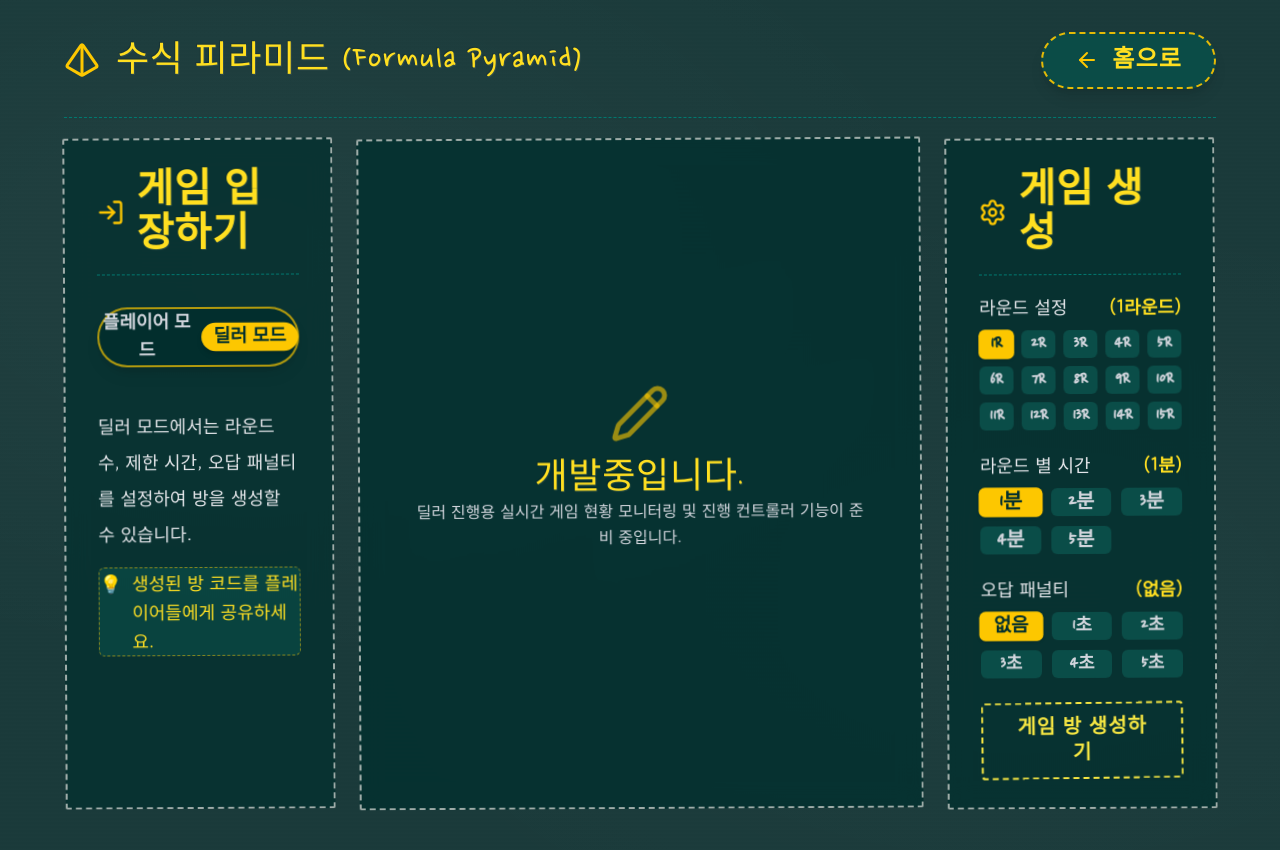
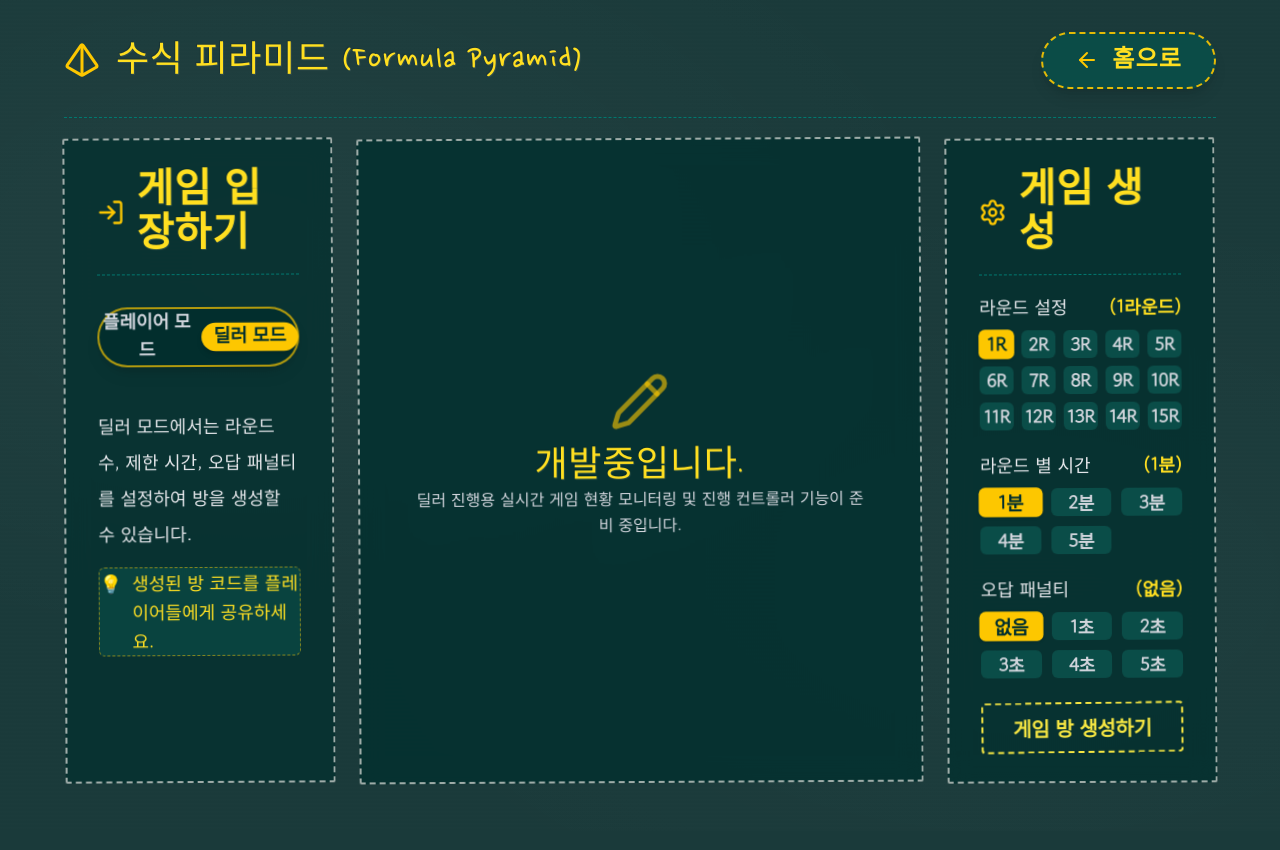
Before and after one commit to rlawlsdnjs78-infinity/infinitymath, a Next.js app: page /formula-pyramid in a window 1280 px wide. Both pictures are taken after a click on the button "딜러 모드". Shown: the top 850 px of the page. Built offline with nearby package versions, Linux system fonts and the light colour scheme.

Commit message:
fix: match font family of dealer mode setting buttons to var(--font-body)

```diff
--- a/src/app/formula-pyramid/page.tsx
+++ b/src/app/formula-pyramid/page.tsx
@@ -821,7 +821,7 @@ export default function FormulaPyramidPage() {
                                 ? "bg-yellow-400 text-teal-950 shadow scale-105"
                                 : "bg-teal-900/90 text-gray-300 hover:bg-teal-800"
                             }`}
-                            style={{ fontFamily: "var(--font-chalk)" }}
+                            style={{ fontFamily: "var(--font-body)", letterSpacing: "-0.015em" }}
                           >
                             {r}R
                           </button>
@@ -843,12 +843,12 @@ export default function FormulaPyramidPage() {
                             key={t}
                             type="button"
                             onClick={() => setSelectedTime(t)}
-                            className={`py-2.5 text-lg sm:text-xl font-extrabold rounded-md transition-all ${
+                            className={`py-2.5 text-base sm:text-lg font-bold rounded-md transition-all ${
                               selectedTime === t
                                 ? "bg-yellow-400 text-teal-950 shadow scale-105"
                                 : "bg-teal-900/90 text-gray-300 hover:bg-teal-800"
                             }`}
-                            style={{ fontFamily: "var(--font-chalk)" }}
+                            style={{ fontFamily: "var(--font-body)", letterSpacing: "-0.015em" }}
                           >
                             {t}분
                           </button>
@@ -875,7 +875,7 @@ export default function FormulaPyramidPage() {
                                 ? "bg-yellow-400 text-teal-950 shadow scale-105"
                                 : "bg-teal-900/90 text-gray-300 hover:bg-teal-800"
                             }`}
-                            style={{ fontFamily: "var(--font-chalk)" }}
+                            style={{ fontFamily: "var(--font-body)", letterSpacing: "-0.015em" }}
                           >
                             {p}
                           </button>
@@ -888,7 +888,8 @@ export default function FormulaPyramidPage() {
                     <button
                       type="button"
                       onClick={handleCreateGame}
-                      className="btn-chalk w-full justify-center py-3.5 text-2xl font-bold"
+                      className="btn-chalk w-full justify-center py-3.5 text-xl font-bold"
+                      style={{ fontFamily: "var(--font-body)", letterSpacing: "-0.015em" }}
                     >
                       게임 방 생성하기
                     </button>
```
